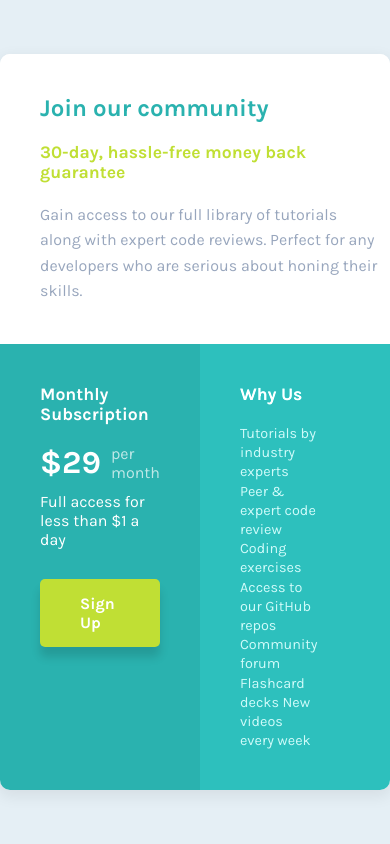
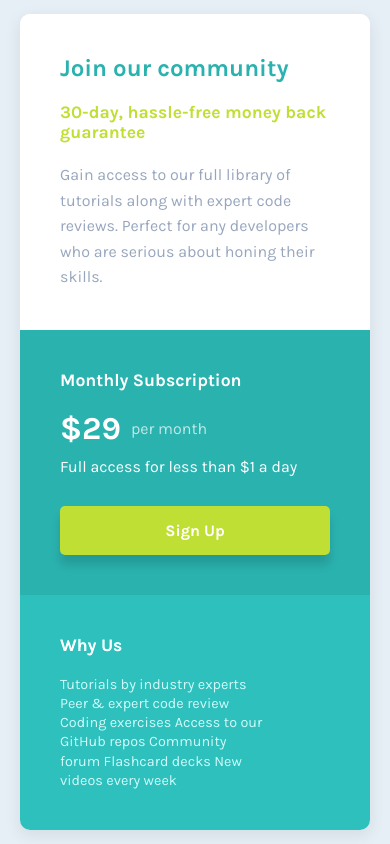
Before and after one commit to techtycho/frontendmentor-solutions, a plain HTML site: page single-price-grid-component/index.html in a window 390 px wide. Drawn offline with Linux system fonts and the light colour scheme.

Commit message:
Make the layout responsive

```diff
--- a/single-price-grid-component/style.css
+++ b/single-price-grid-component/style.css
@@ -122,3 +122,37 @@ body {
   font-size: 0.9rem;
   padding-right: 60px;
 }
+
+@media (max-width: 700px) {
+  body {
+    display: flex;
+    align-items: center;
+    height: 100vh;
+  }
+
+  .container {
+    display: block;
+    margin: 20px;
+    height: auto;
+  }
+
+  .card {
+    grid-template-columns: 1fr;
+    width: 100%;
+  }
+
+  .section {
+    width: 100%;
+  }
+
+  .section:nth-of-type(1) {
+    grid-column: 1 / 2;
+  }
+}
+
+@media (max-width: 360px) {
+  body {
+    display: block;
+    height: auto;
+  }
+}
```
